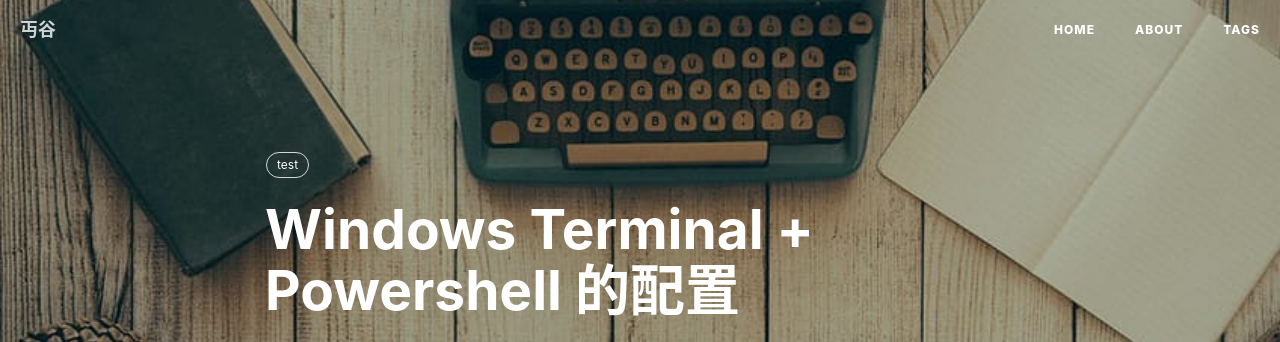
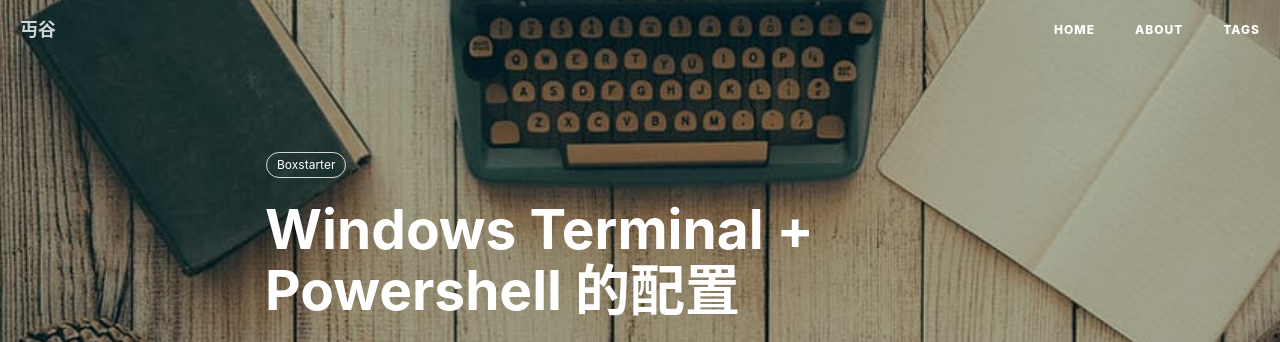
Before and after one commit to ZhangTianrong/ZhangTianrong.github.io, a Jekyll site: the page built from _posts/2020-01-09-test_post.md, in a window 1280 px wide and 900 px high. Shown: the top 342 px of the window. Built offline with Jekyll 4.4.1, drawn with Linux system fonts in a browser that asks for light colours; nearby versions of some CDN libraries; some web fonts are replaced; formulas are drawn with MathJax 3; comment, search, counter and statistics services are not loaded.

Commit message:
update tag information

```diff
--- a/_posts/2020-01-09-test_post.md
+++ b/_posts/2020-01-09-test_post.md
@@ -6,7 +6,7 @@ date:           2020-01-09
 author:        Miangu
 catalog:       true
 tags:
-    - test
+    - Boxstarter
 ---
 
 2019年，微软发布的设备在我看来，并没有什么让人心动的，倒是Windows Terminal (WT)，以其华丽的界面引起了不小的轰动。实际体验下来，虽然WT还有待进一步改进，比如颜色显示、快捷键之类的问题，但是用来代替朴素的自带cmd或者powershell窗口还是绰绰有余的。WT的配置目前还是基于纯文本修改的，对新上手的人来说或许还有些摸不着头脑，在本文中，我们将共同安装并简单配置WT。本文也算是系列[Boxstarter](need link to tag page)的第一篇文章，以后迁移到新电脑时可以快速配置环境，省时省力。不过也因此，文中会出现许多比GUI操作更为复杂的命令行操作，如果不需要纯命令行部署，可以跳过命令行部分。
```
